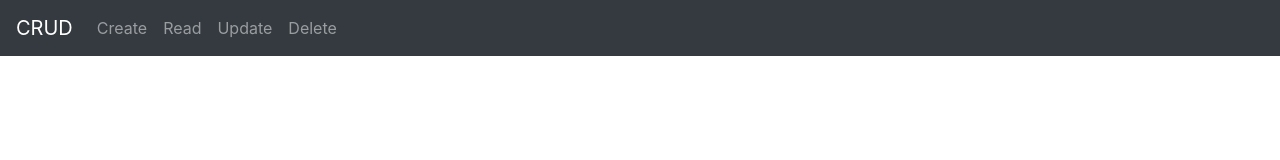
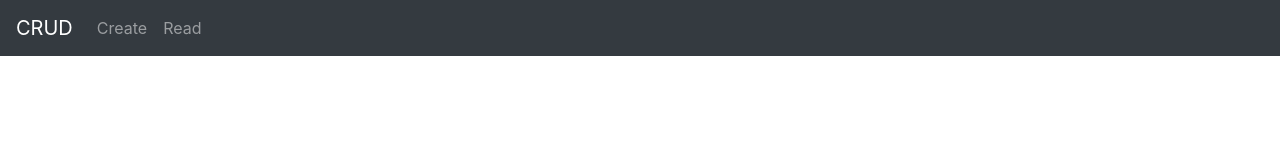
Before and after one commit to rafaleceu/crud-mercadata, a React (Create React App) app in the folder client/: page / in a window 1280 px wide. Shown: the top 160 px of the page. Built offline with nearby package versions, Linux system fonts and the light colour scheme.

Commit message:
<refact>: delete userDelete from App.js imports

```diff
--- a/client/src/App.js
+++ b/client/src/App.js
@@ -6,7 +6,6 @@ import './App.css';
 import UserCreateComponent from'./components/UserCreate.component';
 import UserListComponent from './components/UserList.component';
 import UserUpdateComponent from './components/UserUpdate.component';
-import UserDeleteComponent from './components/UserDelete.component';
 
 class App extends Component {
     render() {
@@ -26,14 +25,6 @@ class App extends Component {
                             <Link to={"/read"} className="nav-link">Read</Link>
                             </li>
 
-                            <li className="nav-item">
-                            <Link to={"/update"} className="nav-link">Update</Link>
-                            </li>
-
-                            <li className="nav-item">
-                            <Link to={"/delete"} className="nav-link">Delete</Link>
-                            </li>
-
                         </div>
                     </nav>
 
@@ -42,7 +33,6 @@ class App extends Component {
                             <Route exact path = { ["/create"] } component={UserCreateComponent} />
                             <Route exact path = { ["/read"]   } component={UserListComponent} />
                             <Route exact path = { ["/update/:id([0-9]+)"] } component={UserUpdateComponent} />
-                            <Route exact path = { ["/delete"] } component={UserDeleteComponent} />
                         </Switch>
                     </div>
 
```
